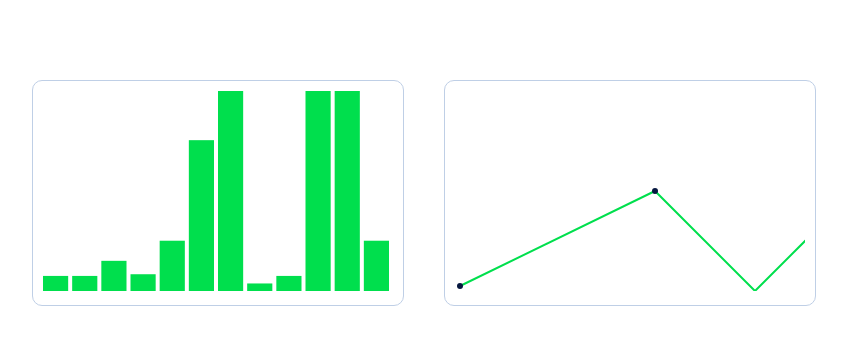
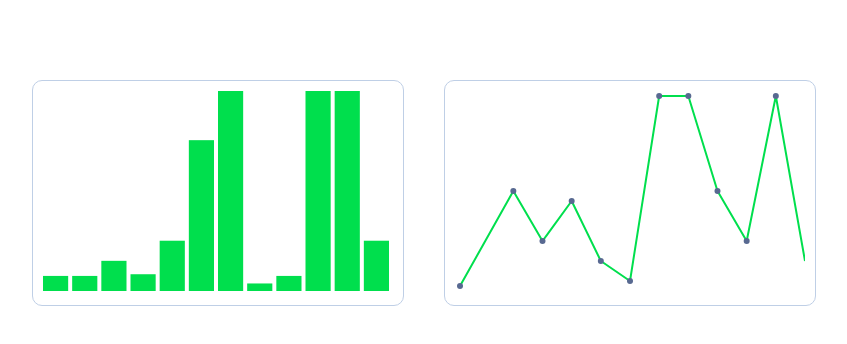
Before and after one commit to ahmetilhn/vue3-svg-charts, a Vue app: page / in a window 1280 px wide. Shown: the top 344 px of the page, without its empty margins (216-1063 px from the left). Built offline with nearby package versions, Linux system fonts and the light colour scheme.

Commit message:
Line chart improved

```diff
--- a/src/App.vue
+++ b/src/App.vue
@@ -1,12 +1,14 @@
 <template>
   <column-chart
-    :chartData="
-      JSON.parse(JSON.stringify(exampleChartData))['column-chart-data']
-    "
+    :chartData="exampleChartData['column-chart-data']"
     chartHeight="200"
     chartWidth="350"
   />
-  <line-chart chartHeight="200" chartWidth="350" />
+  <line-chart
+    :chartData="exampleChartData['line-chart-data']"
+    chartHeight="200"
+    chartWidth="350"
+  />
 </template>
 
 <script lang="ts">
--- a/src/assets/sass/_colors.scss
+++ b/src/assets/sass/_colors.scss
@@ -1,5 +1,5 @@
 $dark-one: #06173f;
-$dark-two: #7384aa;
+$dark-two: #586991;
 $gray-one: #bfcfe6;
 $gray-two: #f1f5f9;
 $gray-three: #f3f5f9;
--- a/src/components/charts/LineChart.vue
+++ b/src/components/charts/LineChart.vue
@@ -1,9 +1,16 @@
 <template>
   <div class="line-chart bordered">
     <svg v-if="chartIsReady" :width="chartWidth" :height="chartHeight">
-      <path d="M5 195 L200 100 M200 100 L300 200 M300 200 L400 100" />
-      <circle cx="5" cy="195" r="3" />
-      <circle cx="200" cy="100" r="3" />
+      <path :d="svg.d" />
+      <g>
+        <circle
+          v-for="item in svg.circles"
+          :key="item.cx"
+          :cx="item.cx"
+          :cy="item.cy"
+          r="3"
+        />
+      </g>
     </svg>
   </div>
 </template>
@@ -29,9 +36,66 @@ export default defineComponent({
   },
   data() {
     return {
-      svg: {},
-      chartIsReady: true, //bind to res,
+      per: 0,
+      svg: {
+        d: "",
+        circles: [] as { cx: number; cy: number }[],
+      },
+      chartIsReady: false, //bind to res,
     };
+  },
+  computed: {
+    getParsedChartData(): Array<LineChartType> {
+      return JSON.parse(JSON.stringify(this.chartData));
+    },
+  },
+  methods: {
+    setPath() {
+      let d = "";
+      let lastDMY = 0; // d > m > x
+      const distance = Number(this.chartWidth) / this.per;
+      this.getParsedChartData.forEach((item: LineChartType, index: number) => {
+        let DMY: number;
+        let DMX = index * distance;
+        if (index === 0) {
+          return;
+        }
+        if (Number(this.chartHeight) > item.value) {
+          DMY = Number(this.chartHeight) - item.value;
+        } else {
+          DMY = 0;
+        }
+        // margin for UI
+        if (index === 1) {
+          DMX = 5;
+          lastDMY = Number(this.chartHeight) - 5;
+        }
+        if (DMY === Number(this.chartHeight)) {
+          DMY = DMY - 5;
+        }
+        if (DMY === 0) {
+          DMY = DMY + 5;
+        }
+        d = d.concat(`M${DMX} ${lastDMY} L${(index + 1) * distance} ${DMY} `);
+        this.setCircles(DMX, lastDMY);
+        this.svg.d = d;
+        lastDMY = DMY;
+      });
+    },
+    setCircles(cx: number, cy: number) {
+      this.svg.circles.push({
+        cx: cx,
+        cy: cy,
+      });
+    },
+    initSVG() {
+      this.per = this.getParsedChartData.length;
+      this.setPath();
+      this.chartIsReady = true;
+    },
+  },
+  mounted() {
+    this.initSVG();
   },
 });
 </script>
@@ -44,7 +108,7 @@ export default defineComponent({
       stroke: $primary-color;
     }
     circle {
-      fill: $dark-one;
+      fill: $dark-two;
     }
   }
 }
--- a/src/data/chart-example-data.json
+++ b/src/data/chart-example-data.json
@@ -48,5 +48,55 @@
       "value": 30,
       "tooltip_content": "30"
     }
+  ],
+  "line-chart-data": [
+    {
+      "value": 10,
+      "tooltip_content": "100"
+    },
+    {
+      "value": 100,
+      "tooltip_content": "100"
+    },
+    {
+      "value": 50,
+      "tooltip_content": "50"
+    },
+    {
+      "value": 90,
+      "tooltip_content": "90"
+    },
+    {
+      "value": 30,
+      "tooltip_content": "30"
+    },
+    {
+      "value": 10,
+      "tooltip_content": "10"
+    },
+    {
+      "value": 300,
+      "tooltip_content": "100"
+    },
+    {
+      "value": 200,
+      "tooltip_content": "200"
+    },
+    {
+      "value": 100,
+      "tooltip_content": "100"
+    },
+    {
+      "value": 50,
+      "tooltip_content": "200"
+    },
+    {
+      "value": 300,
+      "tooltip_content": "100"
+    },
+    {
+      "value": 30,
+      "tooltip_content": "30"
+    }
   ]
 }
```
